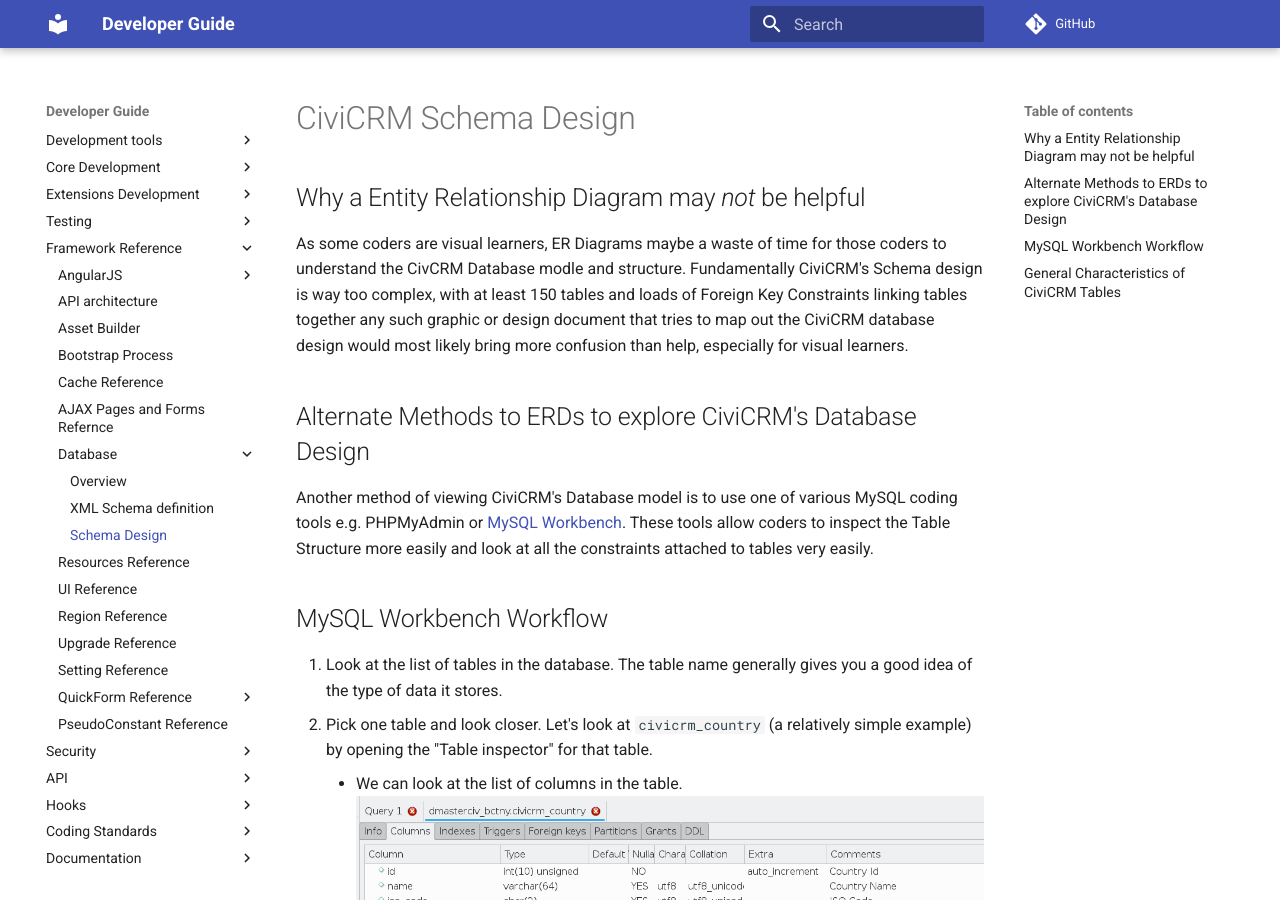
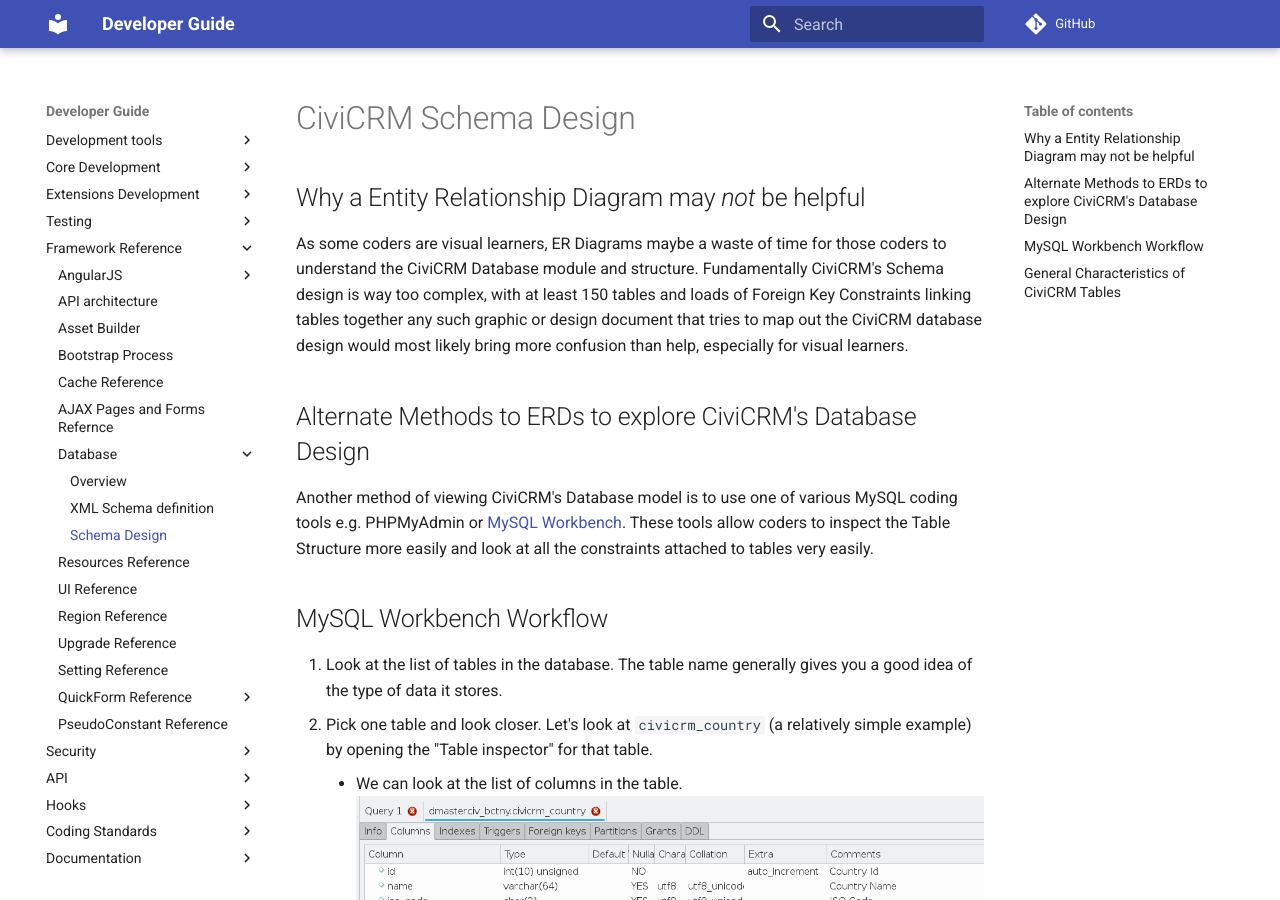
Before and after one commit to civicrm/civicrm-dev-docs, an MkDocs documentation site: the page built from docs/framework/database/schema-design.md, in a window 1280 px wide and 900 px high. Built offline with MkDocs 1.6.1 and Material for MkDocs 9.7.7, drawn with Linux system fonts in a browser that asks for light colours; comment, search, counter and statistics services are not loaded; old or Windows-style settings are respelled for this version of MkDocs.

Commit message:
Fix typos

```diff
--- a/docs/framework/database/schema-design.md
+++ b/docs/framework/database/schema-design.md
@@ -2,7 +2,7 @@
 
 ## Why a Entity Relationship Diagram may *not* be helpful
 
-As some coders are visual learners, ER Diagrams maybe a waste of time for those coders to understand the CivCRM Database modle and structure. Fundamentally CiviCRM's Schema design is way too complex, with at least 150 tables and loads of Foreign Key Constraints linking tables together any such graphic or design document that tries to map out the CiviCRM database design would most likely bring more confusion than help, especially for visual learners.
+As some coders are visual learners, ER Diagrams maybe a waste of time for those coders to understand the CiviCRM Database module and structure. Fundamentally CiviCRM's Schema design is way too complex, with at least 150 tables and loads of Foreign Key Constraints linking tables together any such graphic or design document that tries to map out the CiviCRM database design would most likely bring more confusion than help, especially for visual learners.
 
 ## Alternate Methods to ERDs to explore CiviCRM's Database Design
 
```
